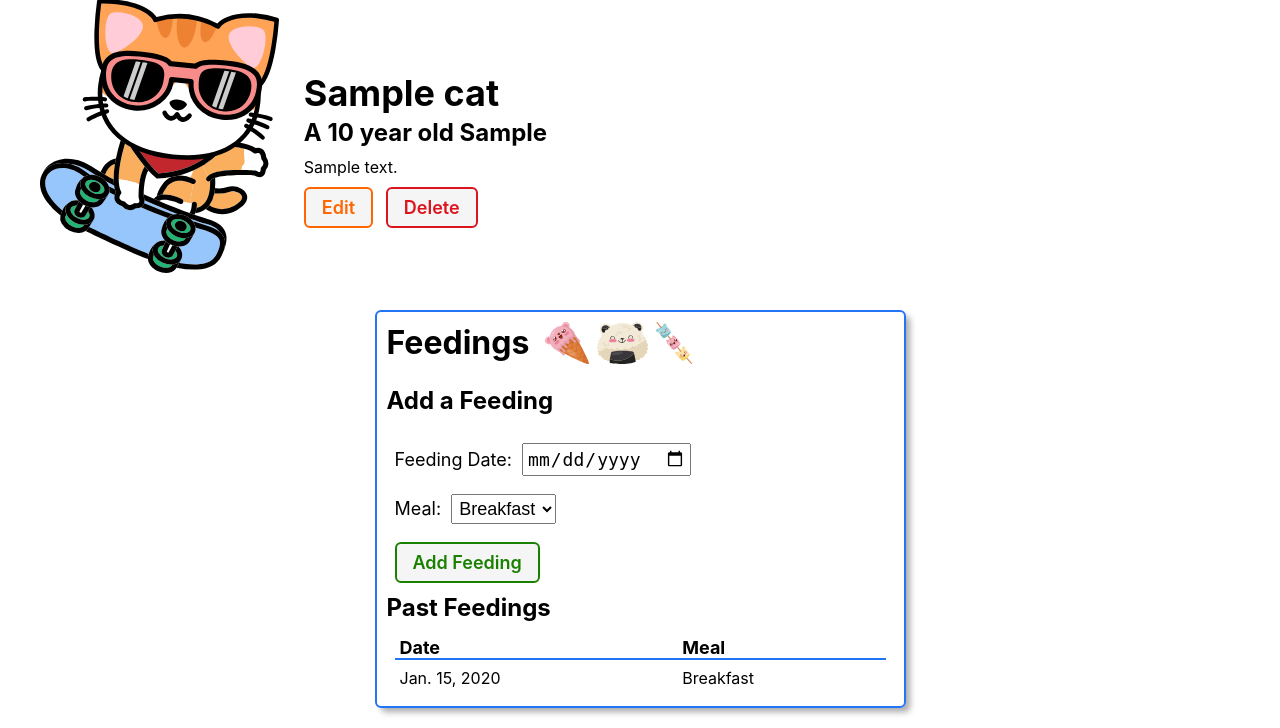
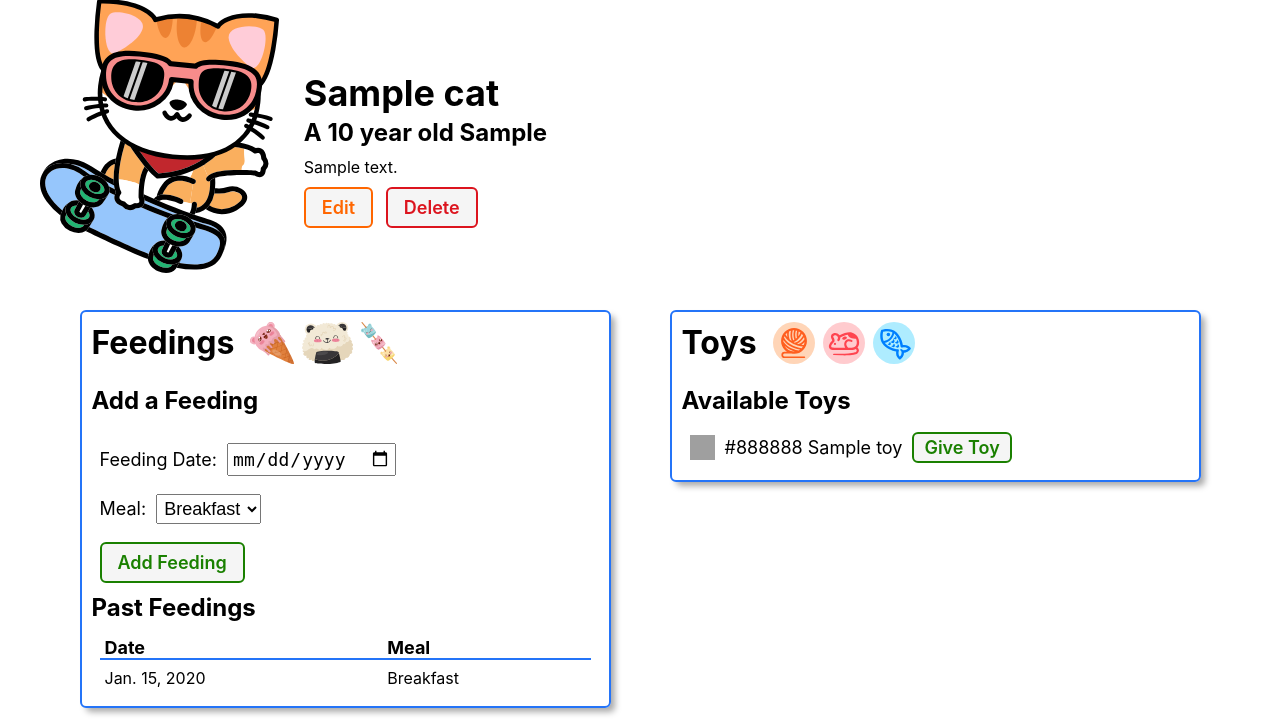
Before and after one commit to ryandeist/django-crud-app-cat-collector, a Django app: page /cats/1/ in a window 1280 px wide. Shown: the part 91-819 px from the top of the page. Run offline with Django 4.2, Linux system fonts and the light colour scheme; tables that the repository leaves empty hold one stand-in row (values such as "Sample post").

Commit message:
toys passed to cat-details view and template refactored to display toy widget.

```diff
--- a/main_app/templates/cats/detail.html
+++ b/main_app/templates/cats/detail.html
@@ -73,6 +73,27 @@
             </div>
         {% endif %}
     </section>
+    <section class="toys">
+        <div class="subsection-title">
+            <h2>Toys</h2>
+            <img src="{% static 'images/string.svg' %}" alt="A ball of string" />
+            <img src="{% static 'images/mouse.svg' %}" alt="A mouse" />
+            <img src="{% static 'images/fish.svg' %}" alt="A fishy toy" />
+        </div>
+        <h3>Available Toys</h3>
+        <div class="subsection-content">
+            {% for toy in toys %}
+                <div class="toy-container">
+                    <div class="color-block" style="background-color: {{ toy.color }}"></div>
+                    <p>{{ toy.color }} {{ toy.name }}</p>
+                    <form action="" method="post">
+                        {% csrf_token %}
+                        <button type="submit" class="btn submit">Give Toy</button>
+                    </form>
+                </div>
+            {% endfor %}
+        </div>
+    </section>
 </div>
 
 {% endblock %}
--- a/main_app/views.py
+++ b/main_app/views.py
@@ -17,9 +17,10 @@ def cat_index(request):
 
 def cat_detail(request, cat_id):
     cat = Cat.objects.get(id=cat_id)
+    toys= Toy.objects.all()
     feeding_form = FeedingForm()
     return render(request, 'cats/detail.html', {
-        'cat': cat, 'feeding_form': feeding_form
+        'cat': cat, 'feeding_form': feeding_form, 'toys': toys
     })
 
 def add_feeding(request, cat_id):
```
